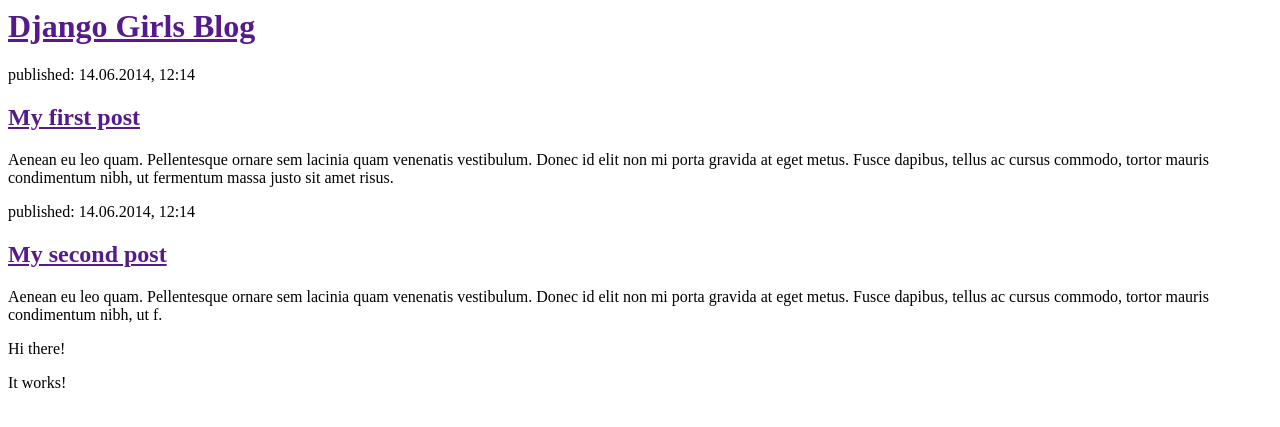
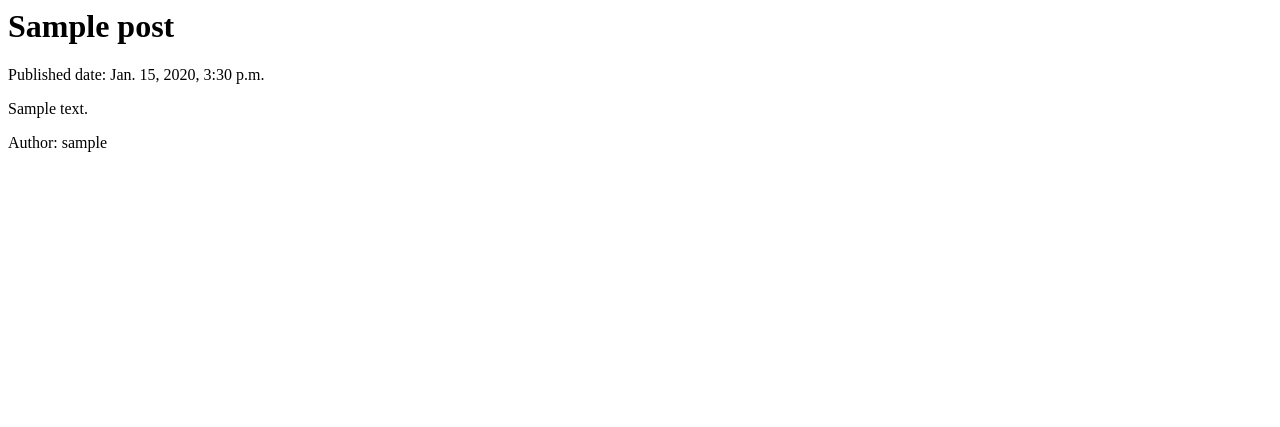
Before and after one commit to anjali-92/Blog, a Django app: template blog_app/templates/blog_app/post_list.html in a window 1280 px wide. Shown: the top 427 px of the page. Run offline with Django 3.2, Linux system fonts and the light colour scheme; the template is opened without the code that fills it: values that come from a table or form of the project are taken from there, others are empty; tables that the repository leaves empty hold one stand-in row (values such as "Sample post").

Commit message:
views and dynamic template added

```diff
--- a/blog_app/templates/blog_app/post_list.html
+++ b/blog_app/templates/blog_app/post_list.html
@@ -3,24 +3,17 @@
 	<title>Django Girls blog</title>
     </head>
     <body>
+
+	{% for post in posts %}
 	<div>
-	    <h1><a href="">Django Girls Blog</a></h1>
+	  <h1> {{ post.title }} </h1>
+	  <p>  Published date: {{ post.published_date }} </p>
+	  <p>  {{ post.text|linebreaksbr }} </p>
+	    <p> Author: {{ post.author }} </p>
 	</div>
+	{% endfor %}
 
-	<div>
-	    <p>published: 14.06.2014, 12:14</p>
-	    <h2><a href="">My first post</a></h2>
-	    <p>Aenean eu leo quam. Pellentesque ornare sem lacinia quam venenatis vestibulum. Donec id elit non mi porta gravida at eget metus. Fusce dapibus, tellus ac cursus commodo, tortor mauris condimentum nibh, ut fermentum massa justo sit amet risus.</p>
-	</div>
-
-	<div>
-	    <p>published: 14.06.2014, 12:14</p>
-	    <h2><a href="">My second post</a></h2>
-	    <p>Aenean eu leo quam. Pellentesque ornare sem lacinia quam venenatis vestibulum. Donec id elit non mi porta gravida at eget metus. Fusce dapibus, tellus ac cursus commodo, tortor mauris condimentum nibh, ut f.</p>
-	</div>
     </body>
 </html>
 <html>
-    <p>Hi there!</p>
-    <p>It works!</p>
 </html>
--- a/blog_app/views.py
+++ b/blog_app/views.py
@@ -1,4 +1,7 @@
 from django.shortcuts import render
+from django.utils import timezone
+from .models import Post
 
 def post_list(request):
-    return render(request, 'blog_app/post_list.html',{})
+    posts = Post.objects.filter(published_date__lte=timezone.now()).order_by('published_date')
+    return render(request, 'blog_app/post_list.html', {'posts': posts})
```
